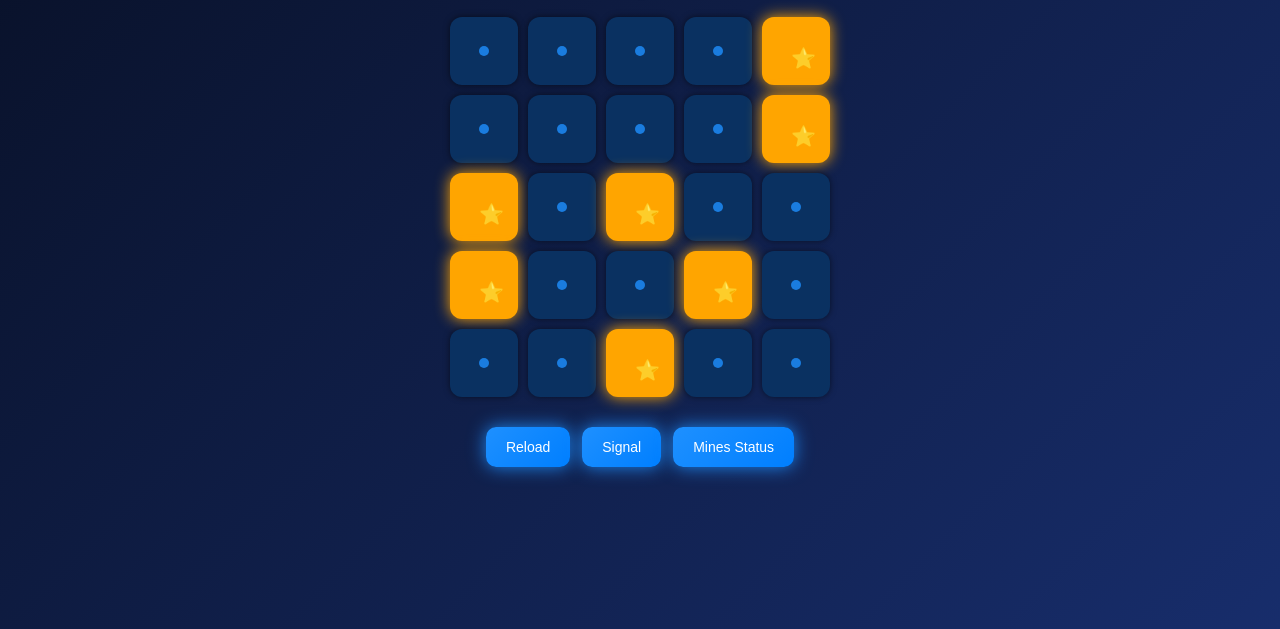
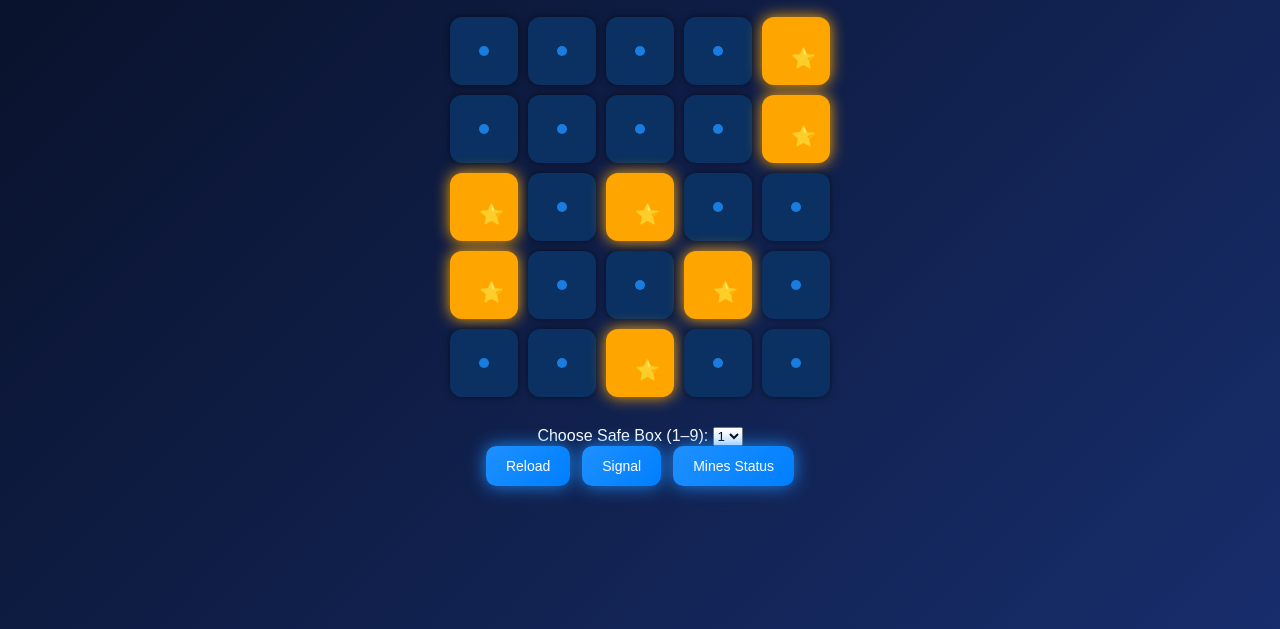
Before and after one commit to in99aviator/mines-bot, a plain HTML site: page index.html in a window 1280 px wide. Shown: the part 171-800 px from the top of the page. Drawn offline with Linux system fonts and the light colour scheme.

Commit message:
Update index.html

```diff
--- a/index.html
+++ b/index.html
@@ -23,6 +23,22 @@
 
     <div class="grid" id="grid"></div>
 
+    <!-- Spinner -->
+    <div class="spinner-select">
+  <label for="mineCount">Choose Safe Box (1–9):</label>
+  <select id="mineCount">
+    <option value="1">1</option>
+    <option value="2">2</option>
+    <option value="3">3</option>
+    <option value="4">4</option>
+    <option value="5">5</option>
+    <option value="6">6</option>
+    <option value="7">7</option>
+    <option value="8">8</option>
+    <option value="9">9</option>
+  </select>
+
+</div>
     <div class="buttons">
       <button onclick="generateStars()">Reload</button>
       <button onclick="showSignal()">Signal</button>
```
